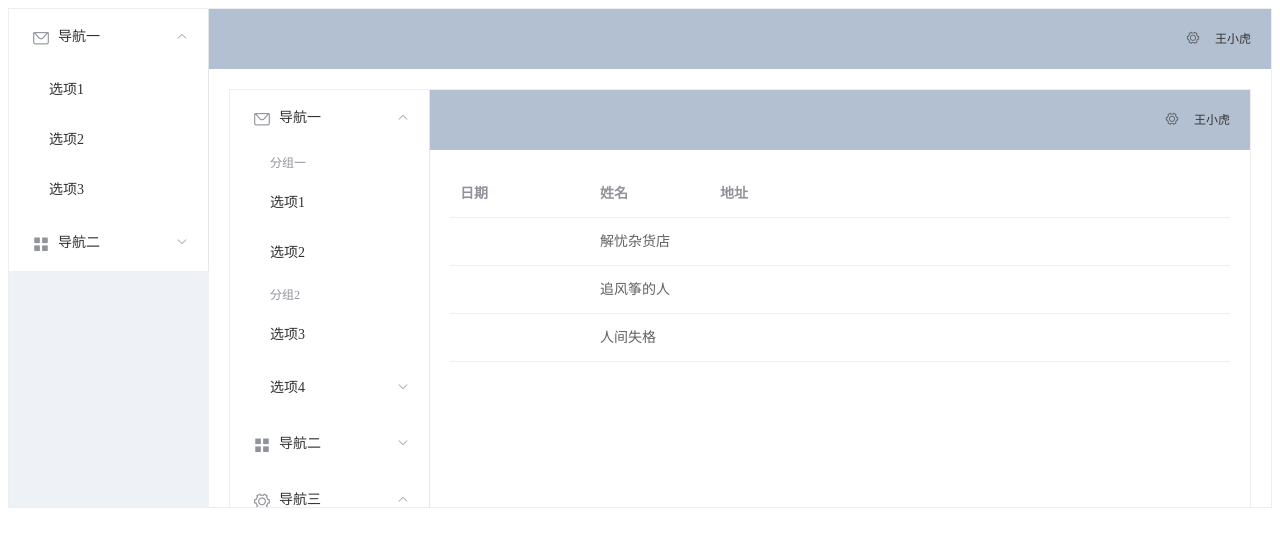
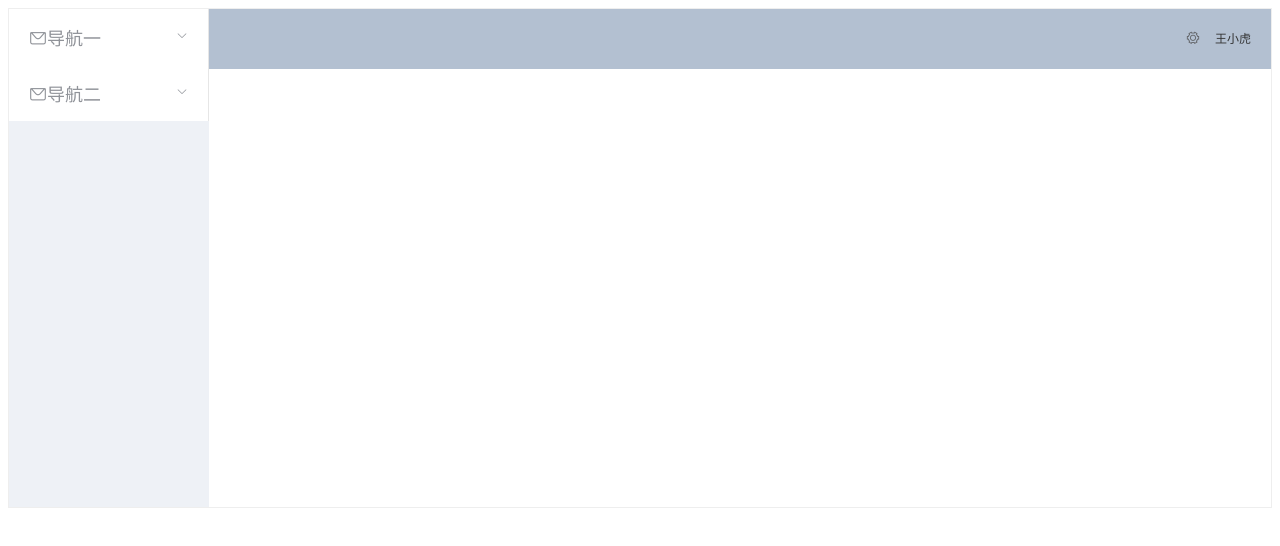
Before and after one commit to guozhongdong/bookvue, a Vue app: page / in a window 1280 px wide. Shown: the top 546 px of the page. Built offline with nearby package versions, Linux system fonts and the light colour scheme.

Commit message:
feat 设置导航栏

```diff
--- a/src/App.vue
+++ b/src/App.vue
@@ -1,60 +1,10 @@
 <template>
   <div id = "app">
-    <el-container style="height: 500px; border: 1px solid #eee">
-      <el-aside width="200px" style="background-color: rgb(238, 241, 246)">
-        <el-menu :default-openeds="['1', '3']">
-          <el-submenu index="1">
-            <template slot="title"><i class="el-icon-message"></i>导航一</template>
-              <el-menu-item index="1-1">选项1</el-menu-item>
-              <el-menu-item index="1-2">选项2</el-menu-item>
-              <el-menu-item index="1-3">选项3</el-menu-item>
-          </el-submenu>
-          <el-submenu index="2">
-            <template slot="title"><i class="el-icon-menu"></i>导航二</template>
 
-
-              <el-menu-item index="2-1">选项1</el-menu-item>
-              <el-menu-item index="2-2">选项2</el-menu-item>
-
-
-          </el-submenu>
-
-        </el-menu>
-      </el-aside>
-
-      <el-container>
-        <el-header style="text-align: right; font-size: 12px">
-          <el-dropdown>
-            <i class="el-icon-setting" style="margin-right: 15px"></i>
-            <el-dropdown-menu slot="dropdown">
-              <el-dropdown-item>查看</el-dropdown-item>
-              <el-dropdown-item>新增</el-dropdown-item>
-              <el-dropdown-item>删除</el-dropdown-item>
-            </el-dropdown-menu>
-          </el-dropdown>
-          <span>王小虎</span>
-        </el-header>
-
-        <el-main>
-          <router-view></router-view>
-        </el-main>
-      </el-container>
-    </el-container>
-
+    <router-view></router-view>
   </div>
 </template>
 
-<style>
-  .el-header {
-    background-color: #B3C0D1;
-    color: #333;
-    line-height: 60px;
-  }
-
-  .el-aside {
-    color: #333;
-  }
-</style>
 
 <script>
   export default {
--- a/src/router/index.js
+++ b/src/router/index.js
@@ -1,8 +1,10 @@
 import Vue from 'vue'
 import Router from 'vue-router'
-import HelloWorld from '@/components/HelloWorld'
-import pageOne from '@/view/pageOne'
-import pageTwo from '@/view/pageTwo'
+import PageOne from '@/view/pageOne'
+import PageTwo from '@/view/pageTwo'
+import PageThree from '@/view/pageThree'
+import PageFour from '@/view/pageFour'
+import Index from '@/view/index'
 
 Vue.use(Router)
 export default new Router({
@@ -10,18 +12,38 @@ export default new Router({
   routes: [
     {
       path: '/',
-      name: 'HelloWorld',
-      component: HelloWorld
+      name: '导航一',
+      component: Index,
+      children: [
+        {
+          path: '/pageOne',
+          name: '页面一',
+          component: PageOne
+        },
+        {
+          path: '/pageTwo',
+          name: '页面二',
+          component: PageTwo
+        }
+      ]
     },
     {
-      path: '/pageOne',
-      name: 'pageOne',
-      component: pageOne
+      path: '/navigation',
+      name: '导航二',
+      component: Index,
+      children: [
+        {
+          path: '/pageThree',
+          name: '页面三',
+          component: PageThree
+        },
+        {
+          path: '/pageFour',
+          name: '页面四',
+          component: PageFour
+        }
+      ]
     },
-    {
-      path: '/pageTwo',
-      name: 'pageTwo',
-      component: pageTwo
-    }
+
   ]
 })
--- /dev/null
+++ b/src/view/index.vue
@@ -0,0 +1,61 @@
+<template>
+  <el-container style="height: 500px; border: 1px solid #eee">
+    <el-aside width="200px" style="background-color: rgb(238, 241, 246)">
+      <el-menu :default-openeds="['1', '3']">
+        <el-submenu v-for="(item,index) in $router.options.routes "  :key="index">
+          <template  slot="title"><i class="el-icon-message">{{item.name}}</i>
+          </template>
+          <el-menu-item v-for="(item2,index) in item.children"   :key="index">
+            {{item2.name}}</el-menu-item>
+
+        </el-submenu>
+
+      </el-menu>
+    </el-aside>
+
+    <el-container>
+      <el-header style="text-align: right; font-size: 12px">
+        <el-dropdown>
+          <i class="el-icon-setting" style="margin-right: 15px"></i>
+          <el-dropdown-menu slot="dropdown">
+            <el-dropdown-item>查看</el-dropdown-item>
+            <el-dropdown-item>新增</el-dropdown-item>
+            <el-dropdown-item>删除</el-dropdown-item>
+          </el-dropdown-menu>
+        </el-dropdown>
+        <span>王小虎</span>
+      </el-header>
+
+      <el-main>
+        <router-view></router-view>
+      </el-main>
+    </el-container>
+  </el-container>
+</template>
+
+<script>
+  export default {
+    data() {
+      const item = {
+        date: '2016-05-02',
+        name: '王小虎',
+        address: '上海市普陀区金沙江路 1518 弄'
+      };
+      return {
+        tableData: Array(20).fill(item)
+      }
+    }
+  };
+</script>
+
+<style>
+  .el-header {
+    background-color: #B3C0D1;
+    color: #333;
+    line-height: 60px;
+  }
+
+  .el-aside {
+    color: #333;
+  }
+</style>
```
